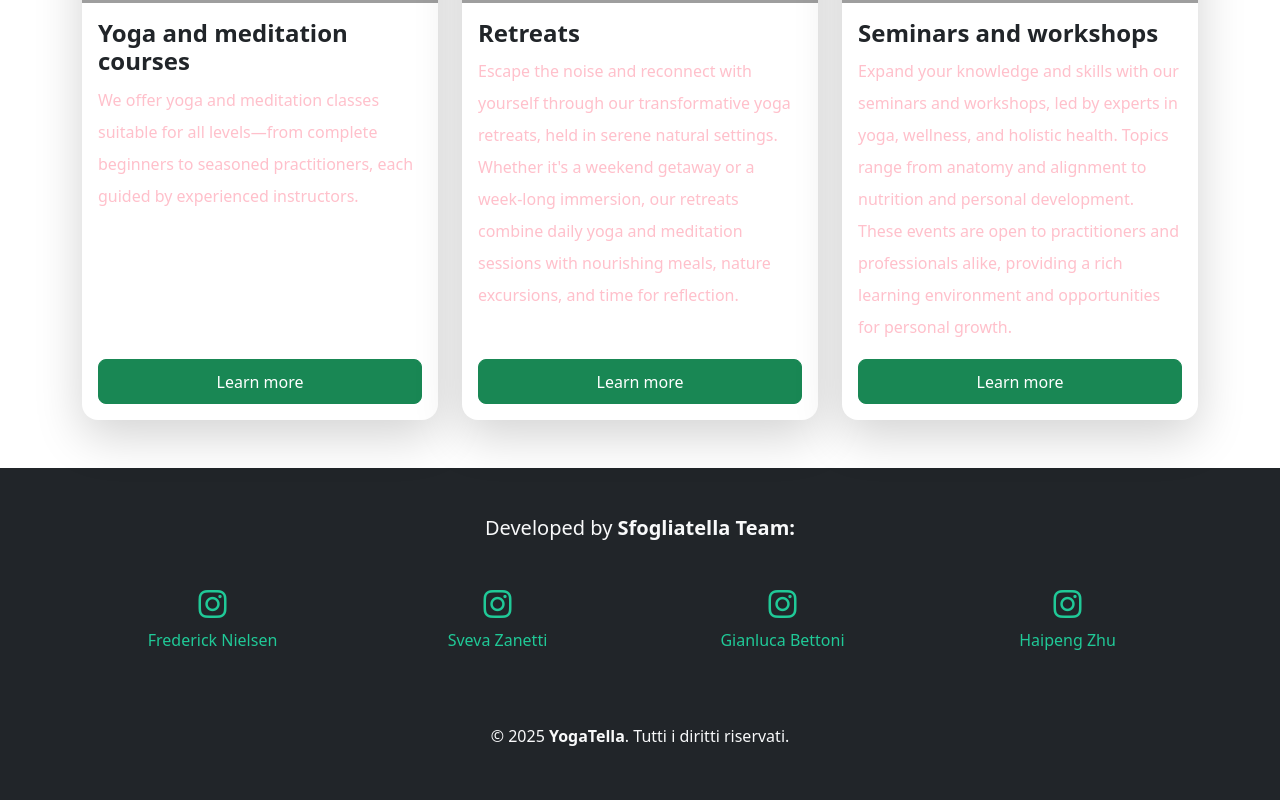
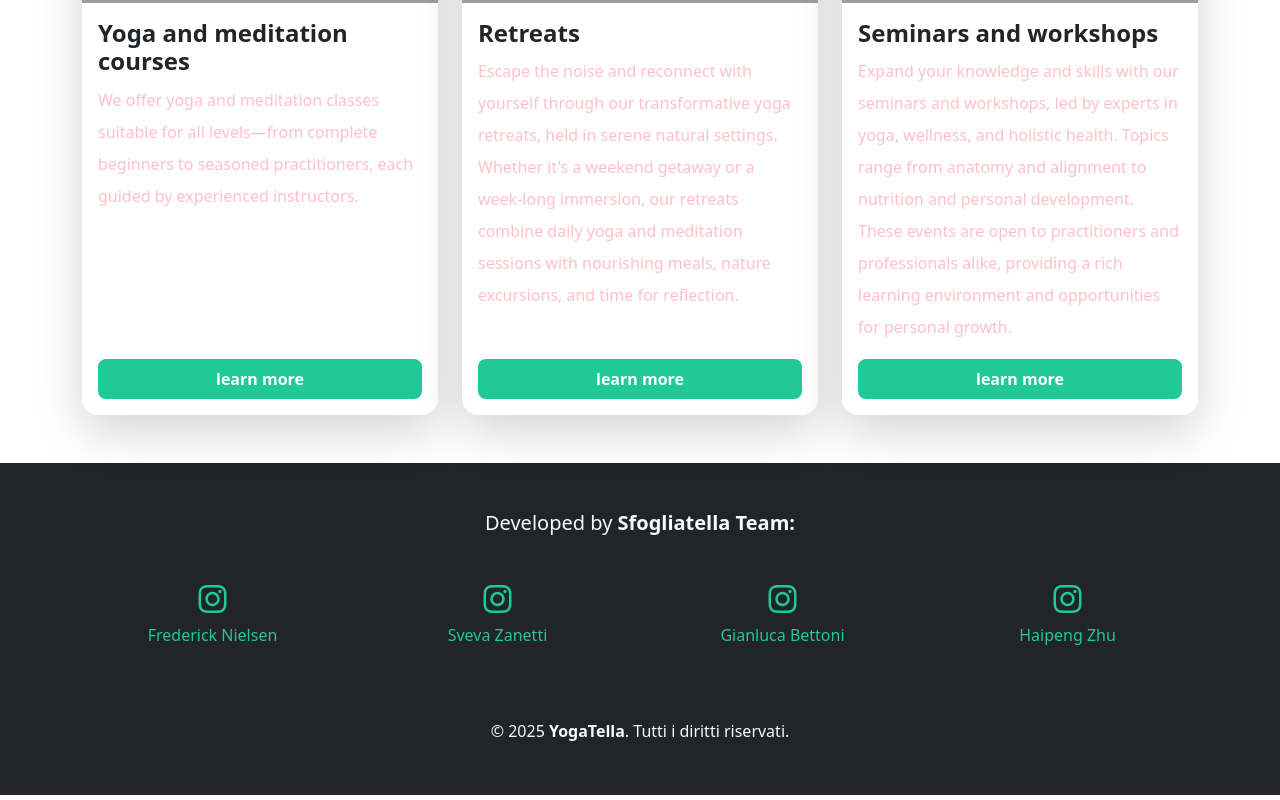
Before and after one commit to fred321f/hypmed_sfogliatella, a Nuxt app: page /activities in a window 1280 px wide. Shown: the part 823-1623 px from the top of the page. Built offline with nearby package versions, Linux system fonts and the light colour scheme; grey boxes are pictures that could not be loaded.

Commit message:
Update index.vue

```diff
--- a/pages/activities/index.vue
+++ b/pages/activities/index.vue
@@ -66,8 +66,8 @@
               <p class="card-text text-secondary" style="font-size: 16px; line-height: 2em">{{ card.description }}</p>
               <div class="mt-auto">
                 <NuxtLink :to="card.link">
-                  <button class="btn btn-success w-100 rounded-3" style="height: 45px">
-                    Learn more
+                    <button class="btn-main w-100" @click="navigate">
+                    learn more
                   </button>
                 </NuxtLink>
               </div>
```
